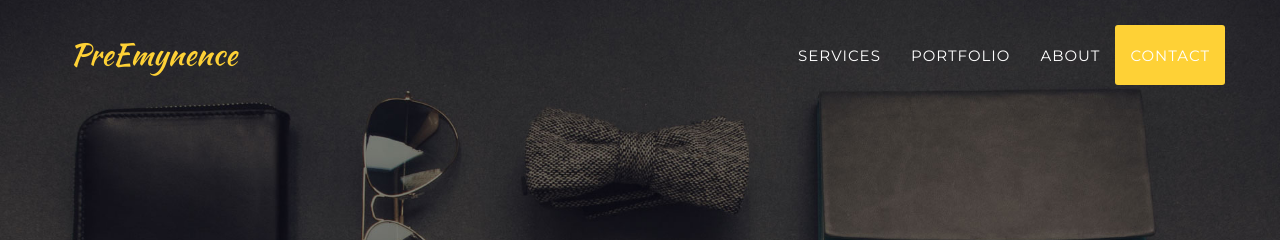
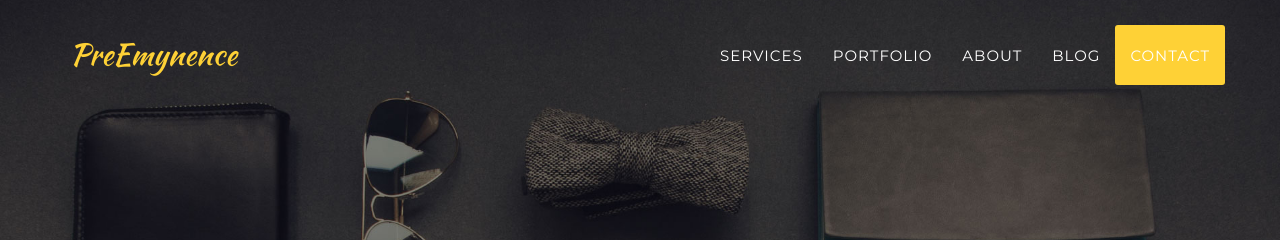
Before and after one commit to preemynence/preemynence.github.io, a Jekyll site: the page built from index.html, in a window 1280 px wide. Shown: the top 240 px of the page. Built offline with Jekyll 4.4.1, drawn with Linux system fonts in a browser that asks for light colours; some web fonts are replaced.

Commit message:
Adding Blog and CSS changes

```diff
--- a/_config.yml
+++ b/_config.yml
@@ -1,5 +1,5 @@
 url: https://preemynence.github.io
-baseurl:
+baseurl: /preemynence
 
 # Site settings
 title: PreEmynence
--- a/_includes/css/agency.css
+++ b/_includes/css/agency.css
@@ -271,7 +271,7 @@ header {
     text-align: center;
     color: #fff;
     background-attachment: scroll;
-    background-image: url(../img/header-bg.jpg);
+    background-image: url(img/header-bg.jpg);
     background-position: center center;
     background-repeat: none;
     -webkit-background-size: cover;
@@ -660,7 +660,7 @@ aside.clients img {
 
 section#contact {
     background-color: #222;
-    background-image: url(../img/map-image.png);
+    background-image: url(img/map-image.png);
     background-position: center;
     background-repeat: no-repeat;
 }
--- a/_includes/header.html
+++ b/_includes/header.html
@@ -31,6 +31,9 @@
                         <a class="page-scroll" href="#team">Team</a>
                     </li> -->
                     <li>
+					   <a class="page-scroll" href="http://preemynence.github.io/blog">Blog</a>
+					</li>
+                    <li>
                         <a class="page-scroll" href="#contact">Contact</a>
                     </li>
                 </ul>
```
